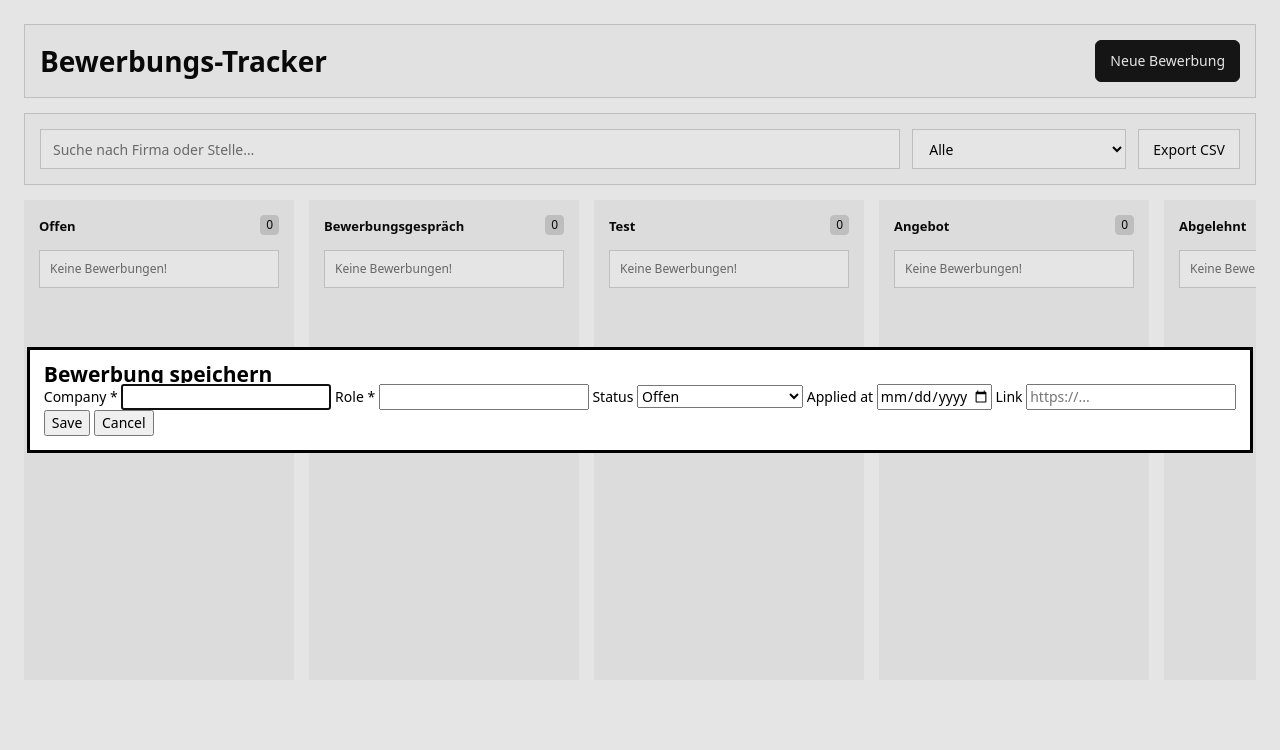
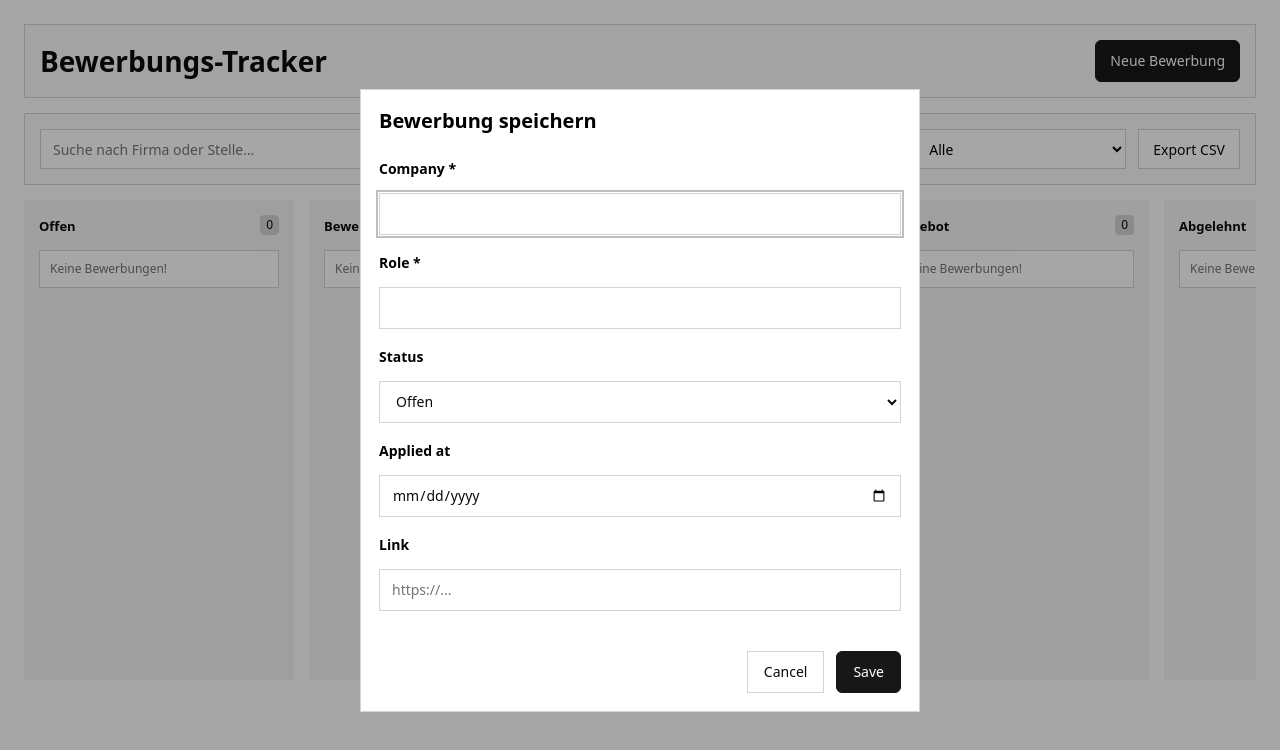
Before and after one commit to demdan01/bewerbungs-tracker, a website built with Vite: page index.html in a window 1280 px wide. Both pictures are taken after a click on the button "Neue Bewerbung". Built offline with nearby package versions, Linux system fonts and the light colour scheme.

Commit message:
style: update modal styling

```diff
--- a/index.html
+++ b/index.html
@@ -98,9 +98,9 @@
           </div>
         </main>
 
-        <dialog id="appModal">
+        <dialog id="appModal" class="modal">
           <form id="appForm" method="dialog" novalidate>
-            <h2>Bewerbung speichern</h2>
+            <h2 class="modal__title">Bewerbung speichern</h2>
 
             <label for="companyInput">Company *</label>
             <input id="companyInput" name="company" type="text" required />
@@ -128,9 +128,9 @@
               placeholder="https://..."
             />
             <div id="errorMessage" class="form__error" aria-live="polite"></div>
-            <div class="buttons">
-              <button type="submit">Save</button>
-              <button type="button" id="cancelBtn">Cancel</button>
+            <div class="modal__actions">
+              <button type="button" id="cancelBtn" class="btn btn--secondary">Cancel</button>
+              <button type="submit" class="btn btn--primary">Save</button>
             </div>
           </form>
         </dialog>
--- a/styles.css
+++ b/styles.css
@@ -315,6 +315,87 @@ button, input, select {
   outline-offset: 2px;
 }
 
+.modal {
+  width: min(560px, calc(100vw - 48px));
+  border: 1px solid var(--border);
+  background: var(--bg-page);
+  padding: 18px;
+  margin: auto;
+}
+
+.modal::backdrop {
+  background: rgba(0, 0, 0, 0.35);
+}
+
+.modal h2,
+.modal .modal__title {
+  font-size: 20px;
+  line-height: 26px;
+  font-weight: var(--fw-bold);
+  margin: 0 0 15px 0;
+}
+
+.modal form {
+  display: flex;
+  flex-direction: column;
+  gap: 10px;
+}
+
+.modal label {
+  display: block;
+  font-weight: var(--fw-semibold);
+  margin: 8px 0 4px;
+}
+
+.modal label:first-of-type {
+  margin-top: 0;
+}
+
+.modal input,
+.modal select,
+.modal textarea {
+  width: 100%;
+  height: 42px;
+  padding: 0 12px;
+  border: 1px solid var(--border);
+  background: var(--bg-page);
+  color: var(--text);
+  border-radius: var(--radius);
+}
+
+.modal textarea {
+  height: auto;
+  min-height: 96px;
+  padding: 10px 12px;
+  resize: vertical;
+}
+
+.modal input:focus,
+.modal select:focus,
+.modal textarea:focus {
+  outline: 2px solid rgba(0, 0, 0, 0.25);
+  outline-offset: 1px;
+}
+
+#errorMessage {
+  color: #b91c1c;
+  font-size: var(--fs-meta);
+  line-height: var(--lh-meta);
+  margin-top: 8px;
+}
+
+.modal__actions {
+  display: flex;
+  justify-content: flex-end;
+  gap: 12px;
+  margin-top: 12px;
+}
+
+.modal__actions .btn {
+  height: 42px;
+  padding: 10px 16px;
+}
+
 @media (max-width: 768px) {
   .container {
     padding: 16px;
@@ -363,4 +444,8 @@ button, input, select {
   .controls__export .btn {
     width: 100%;
   }
+
+  .modal {
+    padding: 16px;
+  }
 }
```
